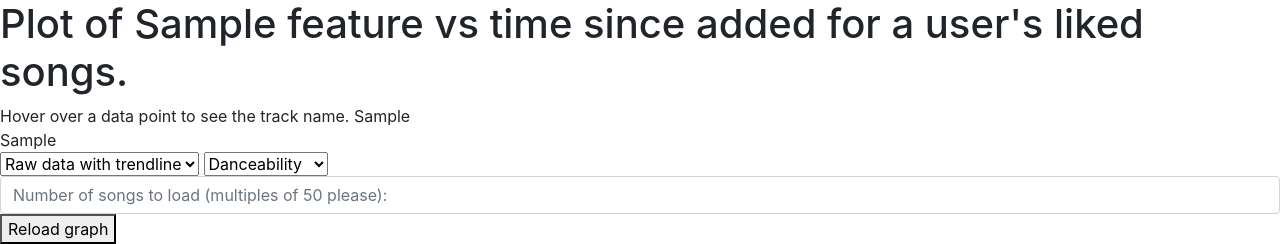
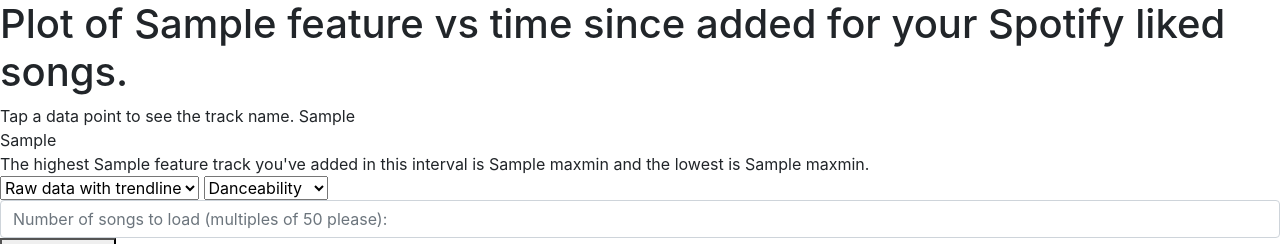
Before and after one commit to roddydr123/spotify-analysis, a Flask app: template templates/saved_analysis.html in a window 1280 px wide. Shown: the part 16-260 px from the top of the page. Run offline with Flask 2, Linux system fonts and the light colour scheme; the template is opened without the code that fills it: most values are stand-ins (such as "Sample title", 1, 10 or a date in 2020); parts of the project's set-up code (start-up, migrations or seed data) failed here and were passed over; some libraries are stand-ins or nearby versions.

Commit message:
Minmax update displays the most and least 'feature' tracks in the interval.

```diff
--- a/app.py
+++ b/app.py
@@ -199,7 +199,8 @@
         fig = px.scatter(df, x='time_elapsed', y='d_list',
                          hover_data=['track_names'], labels=axis_labels)
         choiceSpec = "Savitzky-Golay filter applied to smooth the data."
-        trendInfo = ""
+        trendInfo = None
+        maxmin = None
 
     # this is the default
     else:
@@ -226,6 +227,11 @@
                     {trendDescriptor} over time at a rate of {gradient}
                     thousandths per {time_label[:-1]}.'''
 
+        # get the most and least e.g. dancable tracks
+        featArray = np.array(d_list)
+        maxmin = [list_of_saved[np.argmax(featArray)],
+                  list_of_saved[np.argmin(featArray)]]
+
     graphJSON = json.dumps(fig, cls=plotly.utils.PlotlyJSONEncoder)
 
     nowTime = time.perf_counter()
@@ -236,7 +242,8 @@
         "feature": feature,
         "choiceSpec": choiceSpec,
         "trendInfo": trendInfo,
-        "time": timed
+        "time": timed,
+        "maxmin": maxmin
     }
 
     return render_template("saved_analysis.html", data=dataPackage,
--- a/templates/home.html
+++ b/templates/home.html
@@ -9,6 +9,7 @@
 {% block content %}
 You are logged in!
 aristotle thought eels spontaneously generated from mud
+<div>Rotate your phone horizontally if you're hard.</div>
 <form method="GET" action="/saved_analysis">
     <button type='submit'>Analyse my saved songs</button>
 </form>
--- a/templates/saved_analysis.html
+++ b/templates/saved_analysis.html
@@ -5,9 +5,14 @@
 {% block style %}
 {% endblock %}
 {% block content %}
-    <h1>Plot of {{ data.feature }} vs time since added for a user's liked songs.</h1>
-    <div>Hover over a data point to see the track name. {{ data.choiceSpec }}</div>
-    <div>{{ data.trendInfo }}</div>
+    <h1>Plot of {{ data.feature }} vs time since added for your Spotify liked songs.</h1>
+    <div>Tap a data point to see the track name. {{ data.choiceSpec }}</div>
+    {% if data.trendInfo %}
+        <div>{{ data.trendInfo }}</div>
+    {% endif %}
+    {% if data.maxmin %}
+        <div>The highest {{ data.feature }} track you've added in this interval is {{ data.maxmin[0] }} and the lowest is {{ data.maxmin[1] }}.</div>
+    {% endif %}
     <div id="chart" class="chart"></div>
     <form id="new_metrics" action="/saved_analysis" method="POST">
         <select id="filter-choice" name="filter-choice" form="new_metrics">
```
Also changed, not shown: keeping-track.txt (+9 -0 lines).
